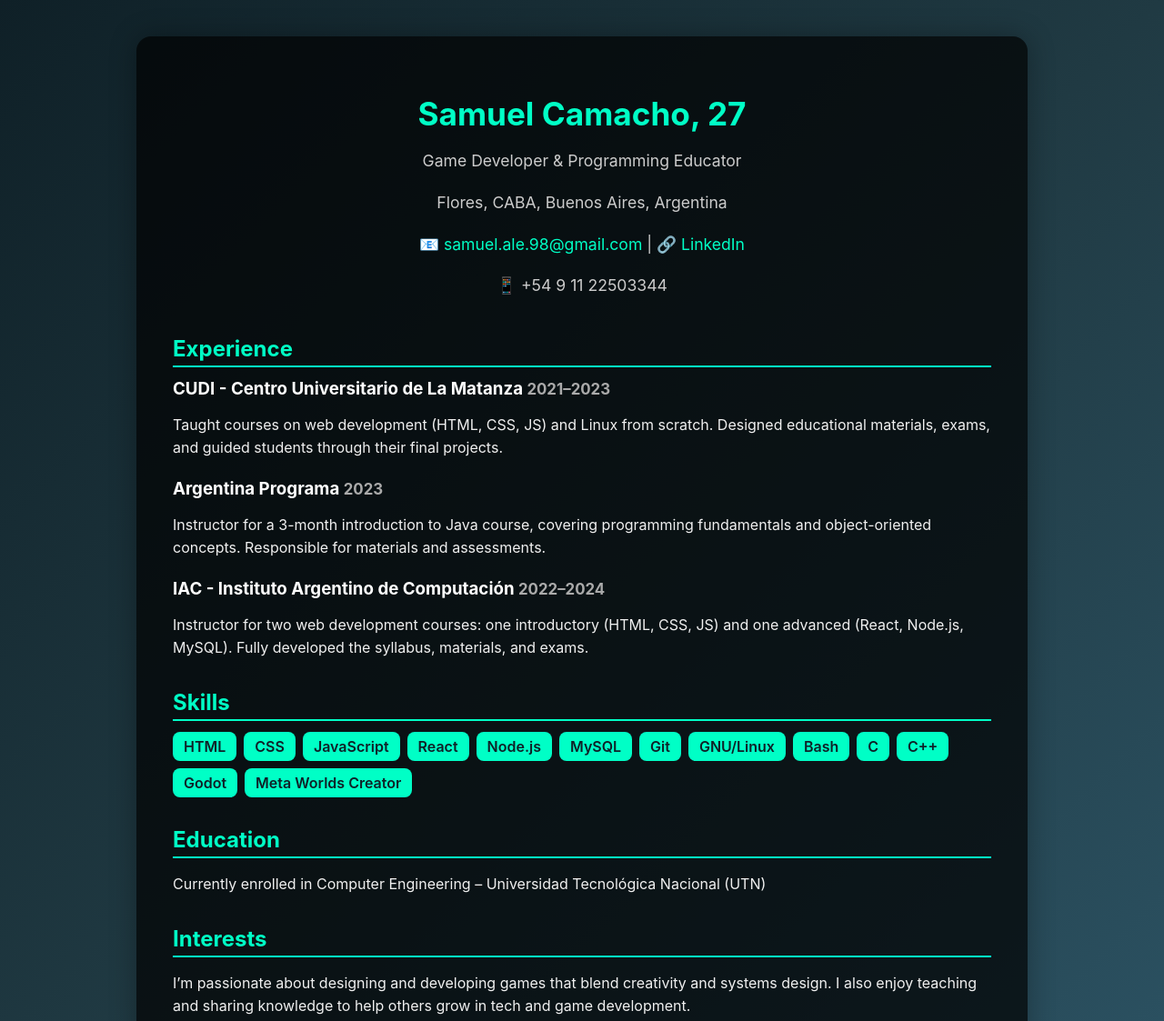
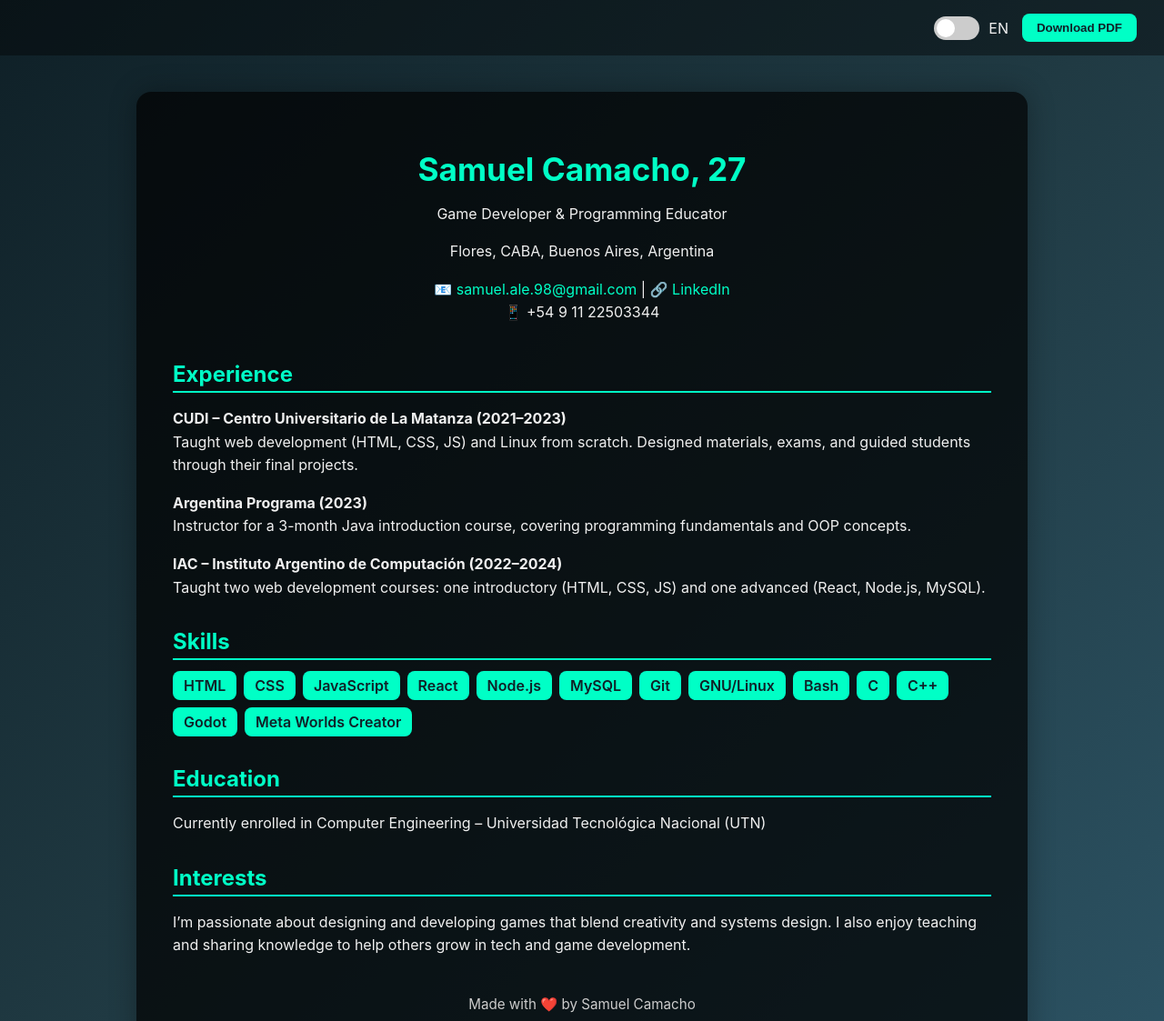
Before and after one commit to LeBrujas/cv-online, a plain HTML site: page index.html in a window 1280 px wide. Shown: the top 1123 px of the page at 91% size. Drawn offline with Linux system fonts and the light colour scheme.

Commit message:
Update index.html
Agregadad funcion de descargar pdf y toggle de idioma

```diff
--- a/index.html
+++ b/index.html
@@ -1,125 +1,52 @@
 <!DOCTYPE html>
 <html lang="en">
+
 <head>
   <meta charset="UTF-8" />
   <meta name="viewport" content="width=device-width, initial-scale=1.0" />
   <title>Samuel Camacho - Game Developer & Educator</title>
   <link rel="icon" type="image/png" href="favicon.png">
-  <style>
-    body {
-      font-family: 'Inter', sans-serif;
-      background: linear-gradient(135deg, #0f2027, #203a43, #2c5364);
-      color: #f0f0f0;
-      margin: 0;
-      padding: 0;
-    }
-    .container {
-      max-width: 900px;
-      margin: 40px auto;
-      background: rgba(0, 0, 0, 0.7);
-      border-radius: 16px;
-      padding: 40px;
-      box-shadow: 0 0 30px rgba(0,0,0,0.3);
-    }
-    h1, h2 {
-      color: #00ffc6;
-      margin-bottom: 8px;
-    }
-    p {
-      line-height: 1.6;
-    }
-    .header {
-      text-align: center;
-      margin-bottom: 40px;
-    }
-    .header h1 {
-      font-size: 2.2em;
-      margin-bottom: 10px;
-    }
-    .header p {
-      color: #cccccc;
-      font-size: 1.1em;
-    }
-    .section {
-      margin-bottom: 32px;
-    }
-    .section h2 {
-      border-bottom: 2px solid #00ffc6;
-      padding-bottom: 4px;
-      margin-bottom: 12px;
-    }
-    .job {
-      margin-bottom: 20px;
-    }
-    .job h3 {
-      color: #fff;
-      margin: 0;
-    }
-    .job span {
-      color: #aaa;
-      font-size: 0.9em;
-    }
-    .skills {
-      display: flex;
-      flex-wrap: wrap;
-      gap: 8px;
-    }
-    .skill {
-      background: #00ffc6;
-      color: #0f2027;
-      padding: 6px 12px;
-      border-radius: 8px;
-      font-weight: 600;
-    }
-    .contact {
-      text-align: center;
-      margin-top: 40px;
-      font-size: 0.95em;
-      color: #ccc;
-    }
-    a {
-      color: #00ffc6;
-      text-decoration: none;
-    }
-    a:hover {
-      text-decoration: underline;
-    }
-  </style>
+  <link rel="stylesheet" href="style.css">
 </head>
+
 <body>
-  <div class="container">
+  <div class="topbar">
+    <div class="switch-container">
+      <label class="switch">
+        <input type="checkbox" id="langToggle">
+        <span class="slider"></span>
+      </label>
+      <span id="langLabel">EN</span>
+    </div>
+    <button class="download-btn" id="downloadPDF">Download PDF</button>
+  </div>
+
+  <div class="container" id="cv">
     <div class="header">
-      <h1>Samuel Camacho, 27</h1>
-      <p>Game Developer & Programming Educator</p>
-      <p>Flores, CABA, Buenos Aires, Argentina</p>
+      <h1 id="name">Samuel Camacho, 27</h1>
+      <p id="title">Game Developer & Programming Educator</p>
+      <p id="location">Flores, CABA, Buenos Aires, Argentina</p>
       <p>
         📧 <a href="mailto:samuel.ale.98@gmail.com">samuel.ale.98@gmail.com</a> |
-        🔗 <a href="https://www.linkedin.com/in/samuel-camacho-choque/" target="_blank">LinkedIn</a>
-        <p>📱 +54 9 11 22503344</p>
+        🔗 <a href="https://www.linkedin.com/in/samuel-camacho-choque/" target="_blank">LinkedIn</a><br>
+        📱 +54 9 11 22503344
       </p>
     </div>
 
     <div class="section">
-      <h2>Experience</h2>
-
-      <div class="job">
-        <h3>CUDI - Centro Universitario de La Matanza <span>2021–2023</span></h3>
-        <p>Taught courses on web development (HTML, CSS, JS) and Linux from scratch. Designed educational materials, exams, and guided students through their final projects.</p>
-      </div>
-
-      <div class="job">
-        <h3>Argentina Programa <span>2023</span></h3>
-        <p>Instructor for a 3-month introduction to Java course, covering programming fundamentals and object-oriented concepts. Responsible for materials and assessments.</p>
-      </div>
-
-      <div class="job">
-        <h3>IAC - Instituto Argentino de Computación <span>2022–2024</span></h3>
-        <p>Instructor for two web development courses: one introductory (HTML, CSS, JS) and one advanced (React, Node.js, MySQL). Fully developed the syllabus, materials, and exams.</p>
+      <h2 id="expTitle">Experience</h2>
+      <div id="expContent">
+        <p><b>CUDI – Centro Universitario de La Matanza (2021–2023)</b><br>Taught web development (HTML, CSS, JS) and
+          Linux from scratch. Designed materials, exams, and guided students through their final projects.</p>
+        <p><b>Argentina Programa (2023)</b><br>Instructor for a 3-month Java introduction course, covering programming
+          fundamentals and OOP concepts.</p>
+        <p><b>IAC – Instituto Argentino de Computación (2022–2024)</b><br>Taught two web development courses: one
+          introductory (HTML, CSS, JS) and one advanced (React, Node.js, MySQL).</p>
       </div>
     </div>
 
     <div class="section">
-      <h2>Skills</h2>
+      <h2 id="skillsTitle">Skills</h2>
       <div class="skills">
         <div class="skill">HTML</div>
         <div class="skill">CSS</div>
@@ -138,18 +65,22 @@
     </div>
 
     <div class="section">
-      <h2>Education</h2>
-      <p>Currently enrolled in Computer Engineering – Universidad Tecnológica Nacional (UTN)</p>
+      <h2 id="eduTitle">Education</h2>
+      <p id="eduText">Currently enrolled in Computer Engineering – Universidad Tecnológica Nacional (UTN)</p>
     </div>
 
     <div class="section">
-      <h2>Interests</h2>
-      <p>I’m passionate about designing and developing games that blend creativity and systems design. I also enjoy teaching and sharing knowledge to help others grow in tech and game development.</p>
+      <h2 id="intTitle">Interests</h2>
+      <p id="intText">I’m passionate about designing and developing games that blend creativity and systems design. I
+        also enjoy teaching and sharing knowledge to help others grow in tech and game development.</p>
     </div>
 
     <div class="contact">
       <p>Made with ❤️ by Samuel Camacho</p>
     </div>
   </div>
+
+  <script src="script.js"></script>
 </body>
+
 </html>
```
